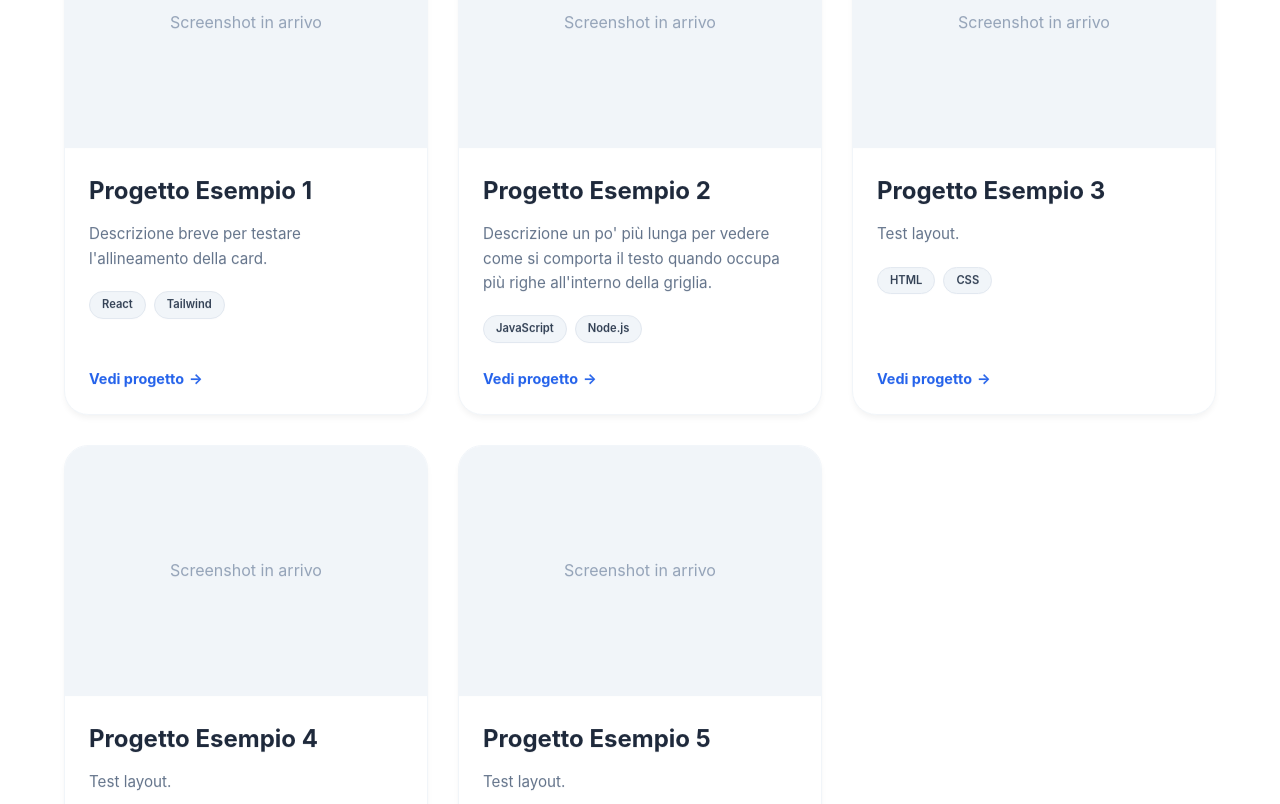
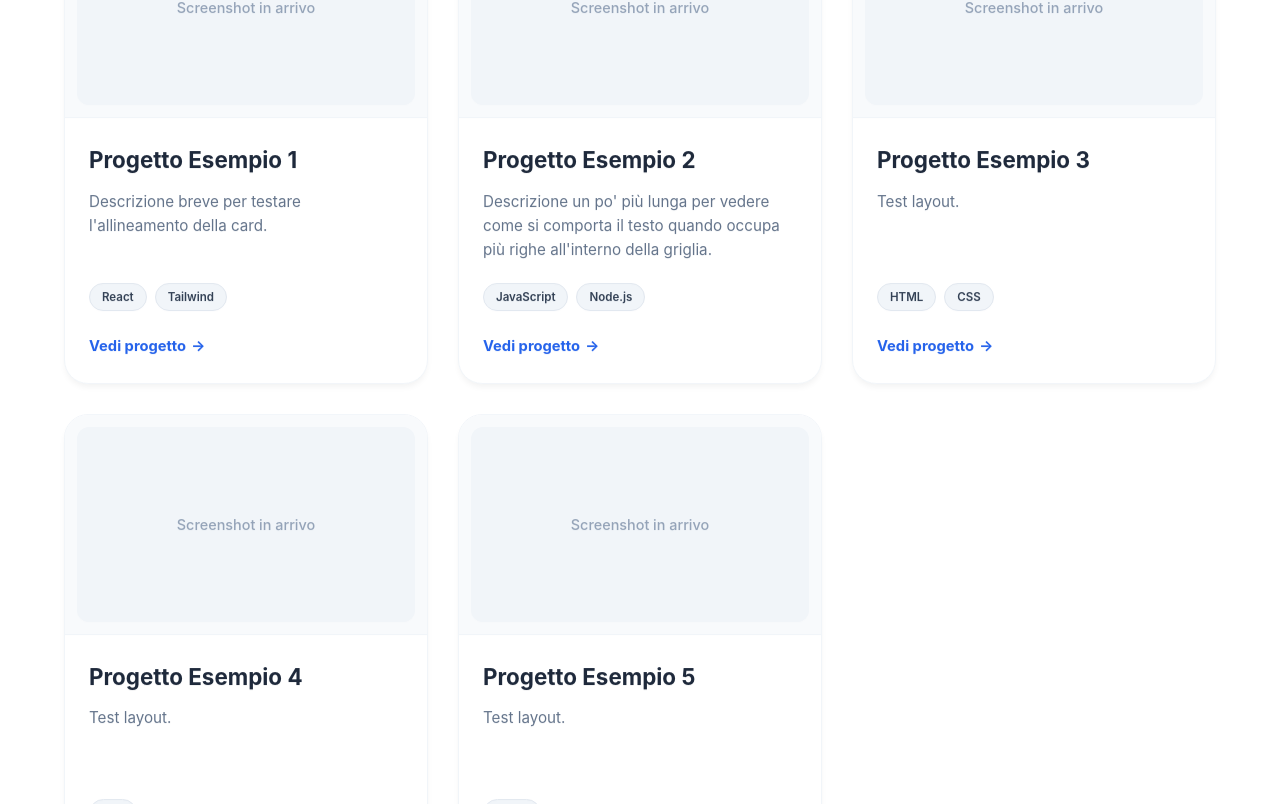
Before and after one commit to LucaRuggeri5/sito-personale-luca-ruggeri, a React (Vite) app: page / in a window 1280 px wide. Shown: the part 1556-2360 px from the top of the page. Built offline with nearby package versions, Linux system fonts and the light colour scheme; no server answers; the database is empty.

Commit message:
revisione di projects

```diff
--- a/src/components/Projects/Projects.css
+++ b/src/components/Projects/Projects.css
@@ -17,8 +17,7 @@
 
 .projects-grid {
   display: grid;
-  /* Griglia flessibile che non rompe mai il layout */
-  grid-template-columns: repeat(auto-fill, minmax(350px, 1fr));
+  grid-template-columns: repeat(auto-fill, minmax(320px, 1fr)); /* Ottimizzato il minimo per evitare overflow su schermi medi */
   gap: 30px;
 }
 
@@ -29,7 +28,7 @@
   display: flex;
   flex-direction: column;
   overflow: hidden;
-  transition: all 0.4s cubic-bezier(0.4, 0, 0.2, 1);
+  transition: transform 0.4s cubic-bezier(0.4, 0, 0.2, 1), box-shadow 0.4s ease, border-color 0.4s ease;
   box-shadow: 0 4px 6px -1px rgba(0, 0, 0, 0.05);
 }
 
@@ -39,24 +38,28 @@
   border-color: #cbd5e1;
 }
 
-/* FIX IMMAGINE: Più alta e allineata in alto */
+/* FIX APPARENZA IMMAGINE COMPLETAMENTE VISIBILE */
 .project-image {
   width: 100%;
-  height: 250px; /* Aumentata un po' l'altezza */
-  background-color: #f8fafc;
+  height: 220px;
+  background-color: #f8fafc; /* Sfondo neutro chiaro che riempie le zone vuote del formato immagine */
   overflow: hidden;
+  display: flex;
+  align-items: center;
+  justify-content: center;
+  padding: 12px; /* Crea un elegante effetto cornice salvaguardando lo screenshot */
+  border-bottom: 1px solid #f1f5f9;
 }
 
 .project-image img {
-  width: 100%;
-  height: 100%;
-  object-fit: cover;
-  object-position: top; /* MOSTRA LA PARTE SUPERIORE DEL SITO (Navbar/Hero) */
-  transition: transform 0.8s ease;
+  max-width: 100%;
+  max-height: 100%;
+  object-fit: contain; /* MOSTRA L'IMMAGINE INTERA SENZA ALCUN TAGLIO CORRETTO */
+  transition: transform 0.4s ease;
 }
 
 .project-card:hover .project-image img {
-  transform: scale(1.05);
+  transform: scale(1.03); /* Micro zoom elegante che non rompe il formato contain */
 }
 
 .project-card-content {
@@ -64,26 +67,26 @@
   flex: 1;
   display: flex;
   flex-direction: column;
-  justify-content: space-between; /* Spinge il link sempre in fondo */
+  justify-content: space-between; /* Spinge la CTA del link sempre sul fondo */
 }
 
 .project-card h3 {
-  font-size: 1.5rem;
+  font-size: 1.4rem;
   margin-bottom: 12px;
   color: #1e293b;
   font-weight: 700;
 }
 
-.project-card p {
+/* FIX TESTO: Rimosse righe gialle VS Code.
+   Usiamo un'altezza massima e la proprietà overflow pulita standard */
+.project-description {
   color: #64748b;
   font-size: 0.95rem;
   line-height: 1.6;
   margin-bottom: 20px;
-  /* Limita il testo a 3 righe per mantenere le card simmetriche */
-  display: -webkit-box;
-  -webkit-line-clamp: 3;
-  -webkit-box-orient: vertical;
+  height: 4.8em; /* Corrisponde esattamente a 3 righe di testo (1.6 di line-height * 3) */
   overflow: hidden;
+  text-overflow: ellipsis; /* Aggiunge i tre puntini se il testo straborda in modo standard */
 }
 
 .project-tech {
@@ -98,23 +101,24 @@
   color: #334155;
   padding: 4px 12px;
   border-radius: 100px;
-  font-size: 0.7rem;
+  font-size: 0.72rem;
   font-weight: 600;
   border: 1px solid #e2e8f0;
 }
 
 .project-link {
-  color: #2563eb;
+  color: var(--primary-color);
   text-decoration: none;
   font-weight: 700;
-  font-size: 0.9rem;
+  font-size: 0.92rem;
   display: flex;
   align-items: center;
   gap: 5px;
+  align-self: flex-start; /* Evita che l'intera riga sia cliccabile a vuoto */
 }
 
 .project-link span {
-  transition: transform 0.2s;
+  transition: transform 0.2s ease;
 }
 
 .project-link:hover span {
@@ -125,29 +129,29 @@
   text-align: center;
   font-size: 1.2rem;
   color: #64748b;
+  padding: 100px 0;
 }
 
 .image-placeholder {
   width: 100%;
   height: 100%;
   background: #f1f5f9;
+  border-radius: 12px;
   display: flex;
   align-items: center;
   justify-content: center;
   color: #94a3b8;
+  font-weight: 500;
+  font-size: 0.9rem;
 }
 
-/* Ritardo per le card dei progetti quando appaiono */
-.project-card:nth-child(1) { transition-delay: 0.1s; }
-.project-card:nth-child(2) { transition-delay: 0.2s; }
-.project-card:nth-child(3) { transition-delay: 0.3s; }
-.project-card:nth-child(4) { transition-delay: 0.4s; }
-.project-card:nth-child(5) { transition-delay: 0.5s; }
-.project-card:nth-child(6) { transition-delay: 0.6s; }
+/* Rimossi i vecchi transition-delay sulle card che potevano generare attriti asincroni all'avvio */
 
-/* Mobile check */
 @media (max-width: 480px) {
   .projects-grid {
     grid-template-columns: 1fr;
   }
+  .project-image {
+    height: 180px; /* Ridotto leggermente per i telefoni piccoli */
+  }
 }
--- a/src/components/Projects/Projects.jsx
+++ b/src/components/Projects/Projects.jsx
@@ -23,7 +23,6 @@ const Projects = () => {
     fetchProjects();
   }, []);
 
-  // Progetti finti per testare il layout (appariranno dopo quelli del DB)
   const placeholders = [
     { id: 'p1', title: "Progetto Esempio 1", description: "Descrizione breve per testare l'allineamento della card.", tech: ["React", "Tailwind"], image_url: "" },
     { id: 'p2', title: "Progetto Esempio 2", description: "Descrizione un po' più lunga per vedere come si comporta il testo quando occupa più righe all'interno della griglia.", tech: ["JavaScript", "Node.js"], image_url: "" },
@@ -32,12 +31,15 @@ const Projects = () => {
     { id: 'p5', title: "Progetto Esempio 5", description: "Test layout.", tech: ["React"], image_url: "" },
   ];
 
-  // Uniamo i progetti reali con i placeholder per arrivare a almeno 6, commentare quando si vogliono levare i placeholder
   const allProjects = [...dbProjects, ...placeholders].slice(0, 6);
-  // Mostra solo cosa è presente nel database, levare il commento qui quando si vogliono far vedere solo i progetti
-  // const allProjects = dbProjects;
 
-  if (loading) return <section className="projects-container"><div className="loading">Caricamento progetti...</div></section>;
+  if (loading) {
+    return (
+      <section className="projects-container">
+        <div className="loading">Caricamento progetti...</div>
+      </section>
+    );
+  }
 
   return (
     <section id="progetti" className="projects-container">
@@ -46,6 +48,7 @@ const Projects = () => {
       <div className="projects-grid">
         {allProjects.map((project) => (
           <div key={project.id} className="project-card">
+
             <div className="project-image">
               {project.image_url ? (
                 <img src={project.image_url} alt={project.title} />
@@ -59,7 +62,8 @@ const Projects = () => {
             <div className="project-card-content">
               <div className="project-info">
                 <h3>{project.title}</h3>
-                <p>{project.description}</p>
+                <p className="project-description">{project.description}</p>
+
                 <div className="project-tech">
                   {Array.isArray(project.tech) && project.tech.map((tag, index) => (
                     <span key={index} className="tech-tag">{tag}</span>
@@ -71,6 +75,7 @@ const Projects = () => {
                 Vedi progetto <span>→</span>
               </a>
             </div>
+
           </div>
         ))}
       </div>
```
